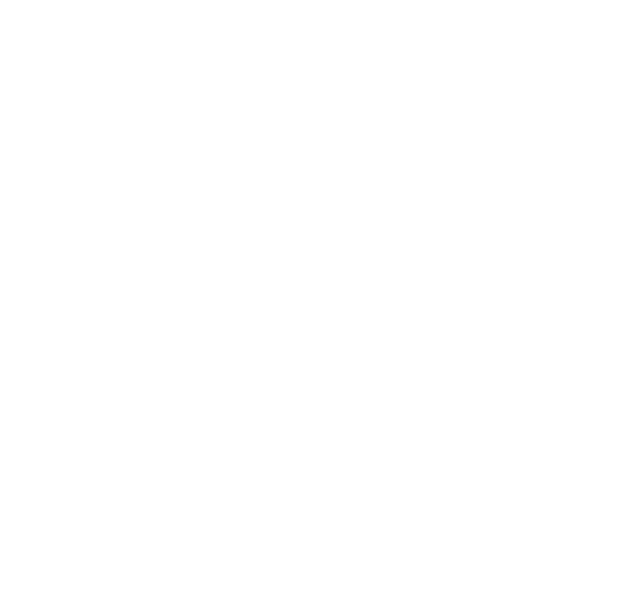
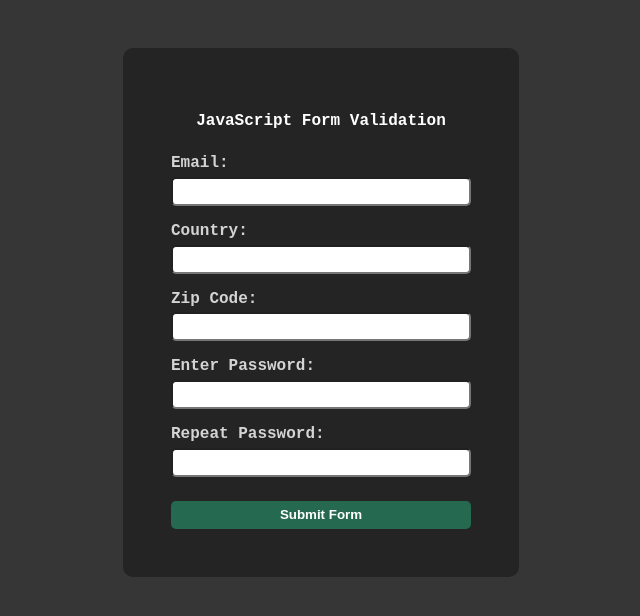
Before and after one commit to bojorquezc/odin_form_validation_js, a plain HTML site: page index.html in a window 1280 px wide. Shown: the whole page, without its empty margins (319-959 px from the left). Drawn offline with Linux system fonts and the light colour scheme.

Commit message:
Create and style form

```diff
--- a/index.html
+++ b/index.html
@@ -1,5 +1,6 @@
 <!DOCTYPE html>
 <html lang="en">
+
 <head>
     <meta charset="UTF-8">
     <meta name="viewport" content="width=device-width, initial-scale=1.0">
@@ -7,7 +8,39 @@
     <link rel="stylesheet" href="./style.css">
     <script src="./validation.js" defer></script>
 </head>
+
 <body>
+    <div class="form_container">
+        <div class="form_title">
+            <h1>JavaScript Form Validation</h1>
+        </div>
+        <form action="/" id="validation_form" novalidate>
+            <div class="form_field email_field_container">
+                <label for="email_input">Email:</label>
+                <input type="email" id="email_input">
+            </div>
+            <div class="form_field country_field_container">
+                <label for="country_input">Country:</label>
+                <input type="text" id="country_input">
+            </div>
+            <div class="form_field zip_code_container">
+                <label for="zip_code_input">Zip Code:</label>
+                <input type="number" id="zip_code_input">
+            </div>
+            <div class="form_field original_password_container">
+                <label for="original_password_input">Enter Password:</label>
+                <input type="password" id="original_password_input">
+            </div>
+            <div class="form_field repeat_password_container">
+                <label for="repeat_password_input">Repeat Password:</label>
+                <input type="password" id="repeat_password_input">
+            </div>
+            <button class="submit_button">
+                Submit Form
+            </button>
+        </form>
+    </div>
 
 </body>
+
 </html>
--- a/style.css
+++ b/style.css
@@ -0,0 +1,80 @@
+/* Reset CSS section*/
+html, body, div, span, applet, object, iframe,
+h1, h2, h3, h4, h5, h6, p, blockquote, pre,
+a, abbr, acronym, address, big, cite, code,
+del, dfn, em, img, ins, kbd, q, s, samp,
+small, strike, strong, sub, sup, tt, var,
+b, u, i, center,
+dl, dt, dd, ol, ul, li,
+fieldset, form, label, legend,
+table, caption, tbody, tfoot, thead, tr, th, td,
+article, aside, canvas, details, embed,
+figure, figcaption, footer, header, hgroup,
+menu, nav, output, ruby, section, summary,
+time, mark, audio, video {
+    border: 0;
+    font: inherit;
+    font-size: 100%;
+    margin: 0;
+    padding: 0;
+    vertical-align: baseline;
+}
+
+/* HTML5 display-role reset for older browsers */
+article, aside, details, figcaption, figure,
+footer, header, hgroup, menu, nav, section {
+    display: block;
+
+}
+
+body {
+    align-items: center;
+    background-color: #363636;
+    color: #ffffff;
+    display: flex;
+    flex-direction: column;
+    font-family:'Courier New', Courier, monospace;
+}
+
+.form_title {
+    font-size: 1rem;
+    font-weight: bold;
+    padding: 1rem 0 1rem 0;
+    text-align: center;
+}
+
+.form_container {
+    background-color: #242424;
+    border-radius: 10px;
+    margin-top: 3rem;
+    padding: 3rem;
+    width: 300px;
+}
+
+.form_field {
+    display: flex;
+    flex-direction: column;
+    padding: 0.5rem 0 0.5rem 0;
+}
+
+input {
+    border-radius: 5px;
+    padding: 5px;
+}
+
+label {
+    color: #d4d4d4;
+    font-weight: bold;
+    padding-bottom: 0.3rem;
+}
+
+form > button {
+    background-color: #256a50;
+    border: none;
+    border-radius: 5px;
+    color: #ffffff;
+    font-weight: bold;
+    margin-top: 1rem;
+    padding: 0.4rem;
+    width: 100%;
+}
```
